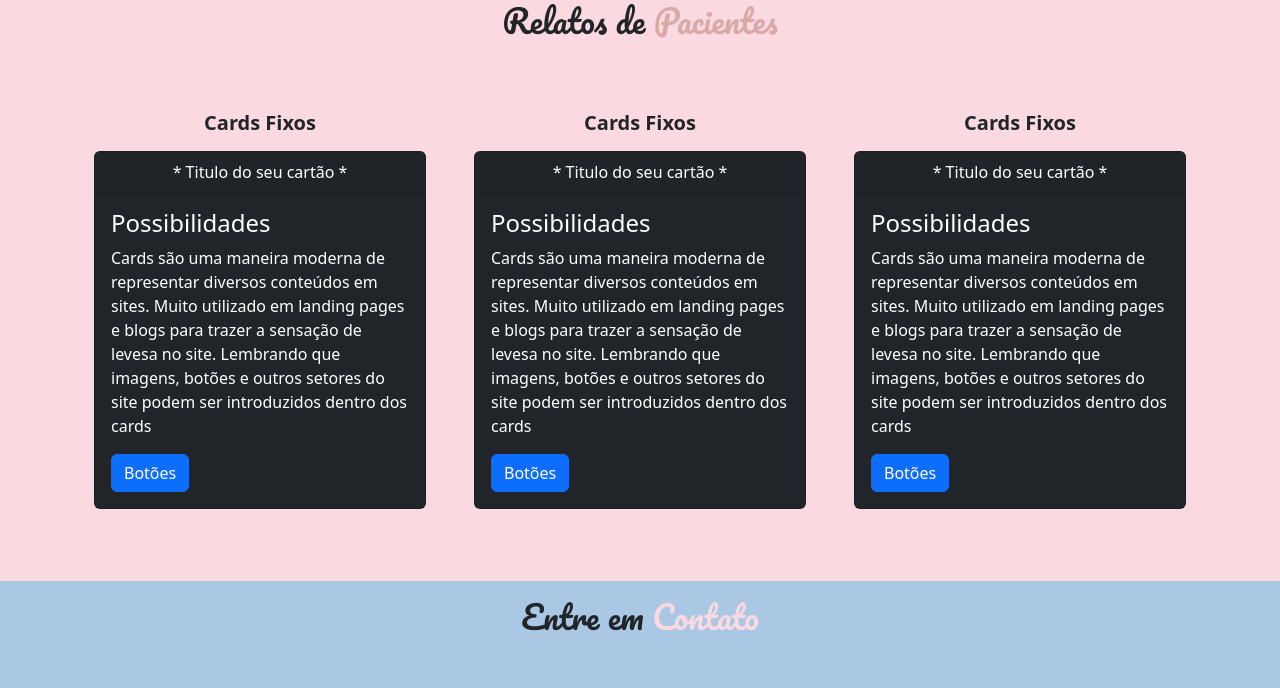
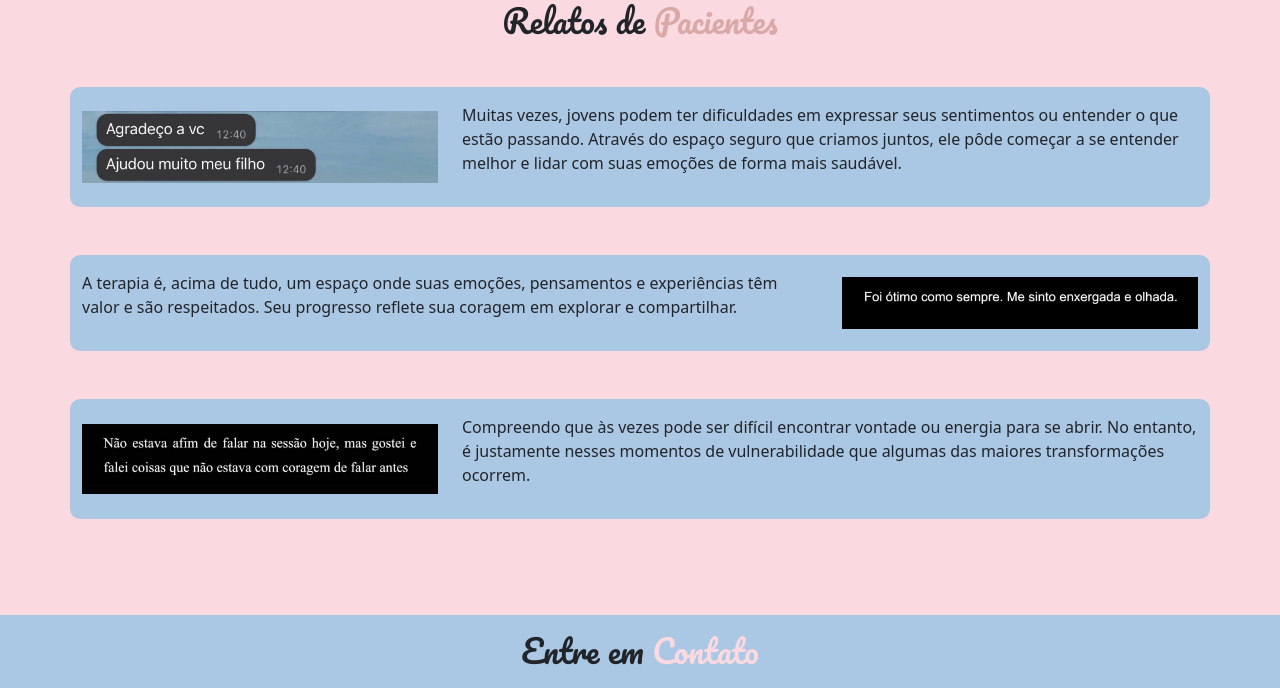
Before and after one commit to jake7038/Psicologa-Beatriz-Santos, a website: page index.html in a window 1280 px wide. Shown: the part 1530-2218 px from the top of the page. Drawn offline with nearby package versions, Linux system fonts and the light colour scheme.

Commit message:
seção de resultados alterado

```diff
--- a/index.html
+++ b/index.html
@@ -9,9 +9,13 @@
 <link href="https://fonts.googleapis.com/css2?family=Nunito:ital,wght@0,200..1000;1,200..1000&family=Pacifico&display=swap" rel="stylesheet">
     <link rel="stylesheet" href="https://cdn.jsdelivr.net/npm/bootstrap@5.3.3/dist/css/bootstrap.min.css">
     <link rel="stylesheet" href="https://cdn.jsdelivr.net/npm/bootstrap-icons@1.11.3/font/bootstrap-icons.min.css">
+
+    <link rel="stylesheet" href="https://unpkg.com/aos@next/dist/aos.css" />
+
     <link rel="stylesheet" href="./build/styles/styles.css">
+
     <link rel="shortcut icon" href="img/psico1.ico" type="image/x-icon">
-
+    <script src="https://unpkg.com/scrollreveal"></script>
 </head>
 <body>
     <header class="navbar navbar-expand-lg sticky-top p-4" id="cabecalho">
@@ -39,7 +43,7 @@
 
         <div class="pt-5 pb-5">
 
-            <div class="container">
+            <div class="container efeito-scroll">
                 <div class="row">
                     <div class="col-md-4">
                         <img src="img/fotos/beatriz.jpg" class="d-block w-100 " style="border-radius:50%;" alt="">
@@ -72,7 +76,7 @@
     </section>
 
     <section id="terapia" class="pt-5 pb-5">
-        <div class="container">
+    <div class="container efeito-scroll">
         <div class="row">
             <h2 class="section-title text-center pb-5" style="font-family: Pacifico;">Como a terapia pode te <span class="text-colored-primary">ajudar</span></h2>
 
@@ -111,66 +115,51 @@
                     </div>
 
         </div>
-
-
     </div>
-
-
-
-
     </section>
 
 
     <section id="relatos" class=" relatos pt-5 pb-5">
         <div class="container">
-            <div class="row">
+
             <h2 class="section-title  text-center mb-5 " style="font-family: Pacifico;">Relatos de <span class="text-colored">Pacientes</span></h2>
-                <div class="col-md-6 col-lg-4 p-4">
-                    <h5 class=" text-center mb-3 fw-bold">Cards Fixos</h5>
-                                <div class="card text-bg-dark  w-100 ">
-                                    <div class="card-header text-center">
-                                        * Titulo do seu cartão *
+            <div data-aos="fade-right" class="row coluna-blue mb-5 mb-5 pb-3 pt-3">
+
+
+                <div class="col-md-4">
+                    <img  src="./img/fotos/relato1.jpeg" alt="">
                 </div>
-                                    <div class="card-body">
-                                        <h4 class="card-title">Possibilidades</h4>
-                                        <p class="card-text">
-                                        Cards são uma maneira moderna de representar diversos conteúdos em sites. Muito utilizado em landing pages e blogs para trazer a sensação de levesa no site. Lembrando que imagens, botões e outros setores do site podem ser introduzidos dentro dos cards </p>
-                                        <a href="#" class="btn btn-primary">Botões</a>
+
+                <div class="col-md-8">
+                    <p>
+                        Muitas vezes, jovens podem ter dificuldades em expressar seus sentimentos ou entender o que estão passando. Através do espaço seguro que criamos juntos, ele pôde começar a se entender melhor e lidar com suas emoções de forma mais saudável.
+                    </p>
                 </div>
+                </div>
+
+                <div data-aos="fade-left" class="row coluna-blue mb-5 mb-5 pb-3 pt-3">
+                    <div class="col-md-8">
+                        <p>
+                            A terapia é, acima de tudo, um espaço onde suas emoções, pensamentos e experiências têm valor e são respeitados. Seu progresso reflete sua coragem em explorar e compartilhar.
+                        </p>
+                    </div>
+
+                    <div class="col-md-4">
+                        <img class="picture-rigth" src="./img/fotos/relato2.jpeg" alt="">
                     </div>
                 </div>
 
 
-                <div class="col-md-6 col-lg-4 p-4">
-                    <h5 class=" text-center mb-3 fw-bold">Cards Fixos</h5>
-                                <div class="card text-bg-dark  w-100 ">
-                                    <div class="card-header text-center">
-                                        * Titulo do seu cartão *
-                                    </div>
-                                    <div class="card-body">
-                                        <h4 class="card-title">Possibilidades</h4>
-                                        <p class="card-text">
-                                        Cards são uma maneira moderna de representar diversos conteúdos em sites. Muito utilizado em landing pages e blogs para trazer a sensação de levesa no site. Lembrando que imagens, botões e outros setores do site podem ser introduzidos dentro dos cards </p>
-                                        <a href="#" class="btn btn-primary">Botões</a>
-                                    </div>
-                                </div>
+                <div data-aos="fade-right" class="row coluna-blue mb-5 mb-5 pb-3 pt-3">
+                    <div class="col-md-4">
+                        <img src="./img/fotos/relato3.jpeg" alt="">
                     </div>
 
-                <div class="col-md-6 col-lg-4 p-4">
-                    <h5 class=" text-center mb-3 fw-bold">Cards Fixos</h5>
-                                <div class="card text-bg-dark  w-100 ">
-                                    <div class="card-header text-center">
-                                        * Titulo do seu cartão *
+                    <div class="col-md-8">
+                        <p>
+                            Compreendo que às vezes pode ser difícil encontrar vontade ou energia para se abrir. No entanto, é justamente nesses momentos de vulnerabilidade que algumas das maiores transformações ocorrem.
+                        </p>
                     </div>
-                                    <div class="card-body">
-                                        <h4 class="card-title">Possibilidades</h4>
-                                        <p class="card-text">
-                                        Cards são uma maneira moderna de representar diversos conteúdos em sites. Muito utilizado em landing pages e blogs para trazer a sensação de levesa no site. Lembrando que imagens, botões e outros setores do site podem ser introduzidos dentro dos cards </p>
-                                        <a href="#" class="btn btn-primary">Botões</a>
-                                    </div>
-                                </div>
-                </div>
-
                 </div>
         </div>
 
@@ -182,7 +171,7 @@
                 <h2 class="section-title text-center pb-5" style="font-family: Pacifico;">Entre em <span class="text-colored-primary">Contato</span></h2>
             </div>
             <div class="row">
-                <div class="col-md-10 mb-5">
+                <div class="col-md-8 mb-5">
                     <div class="row">
                         <h2 class="section-title fs-4 text-colored-primary">
                             <i class="bi bi-hand-thumbs-up-fill"></i>
@@ -200,13 +189,13 @@
                         </ul>
                     </div>
                 </div>
-                <div class="col-md-2">
+                <div class="col-md-4">
                     <div class="row">
                         <h2 class="section-title fs-4 text-colored-primary">
                             <i class="bi bi-cursor-fill"></i>
                             Instituto Priorit</h2>
                         <p>
-                            Avenida das Américas, 3301, BLoco 1, lojas 105, 108 e 109
+                            Avenida das Américas, 3301, Bloco 1, lojas 105, 108 e 109
                         </p>
                     </div>
                 </div>
@@ -218,7 +207,11 @@
     </section>
 
     </div>
-
+    <script src="scrollEfect.js"></script>
     <script src="https://cdn.jsdelivr.net/npm/bootstrap@5.3.3/dist/js/bootstrap.bundle.min.js"></script>
+    <script src="https://unpkg.com/aos@next/dist/aos.js"></script>
+    <script>
+      AOS.init();
+    </script>
 </body>
 </html>
--- /dev/null
+++ b/scrollEfect.js
@@ -0,0 +1,6 @@
+window.reveal = ScrollReveal({reset:false});
+
+reveal.reveal('.efeito-scroll',{
+    duration: 2000,
+    distance: '60px'
+})
--- a/src/styles/main.less
+++ b/src/styles/main.less
@@ -109,19 +109,23 @@
 }
 
 
-.cards-1{
-    height: 480px;
-    display: flex;
-    align-items: center;
-    background-color: darkslategray;
-}
-
-.card-texto{
-    bottom: 15%!important;
+.coluna-blue{
+    background-color: @corazulsecundario;
+    border-radius: 10px;
 }
 
 .relatos{
     background-color: @corrosaprimario;
+    .row{
+        display: flex;
+        align-items: center;
+        justify-content: center;
+    }
+    img{
+        width: 100%;
+        align-items: center;
+        flex-direction: column;
+    }
 }
 
 .contato{
@@ -194,19 +198,26 @@ header button span{
     }
 }
 
+#relatos{
+    p{
+        margin-bottom: 0;
+    }
+    img{
+        margin-bottom: 20px;
 
+    }
+    .picture-rigth{
+        margin-bottom: 20px;
+        margin-top: 20px;
+    }
+
+}
 
 
 header ul{
     margin-top: 10px;
 }
-#cardapio button{
-        margin-bottom: 16px;
-}
 
-.flip-card:active .flip-card-inner{
-    transform: rotateY(-180deg);
-}
 
 }
 
@@ -215,3 +226,7 @@ header ul{
     font-weight: 400;
     font-style: normal;
 }
+
+.efeito-scroll{
+    display: hidden;
+}
```
Also changed, not shown: build/styles/styles.css, img/fotos/Antes e depois/rafael3(3).png (deleted), img/fotos/relato1.jpeg (added), img/fotos/relato2.jpeg (added), img/fotos/relato3.jpeg (added). Lines whose indentation alone changed are shown as unchanged.
